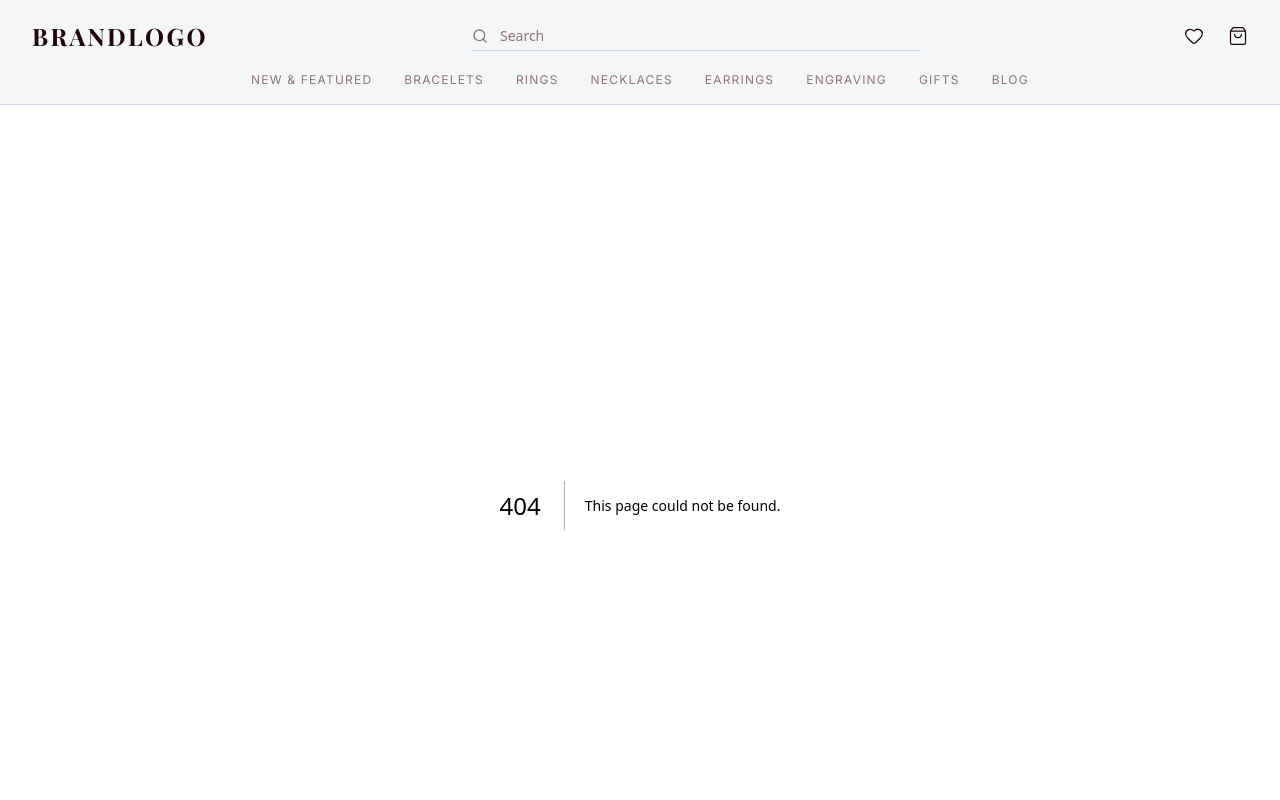
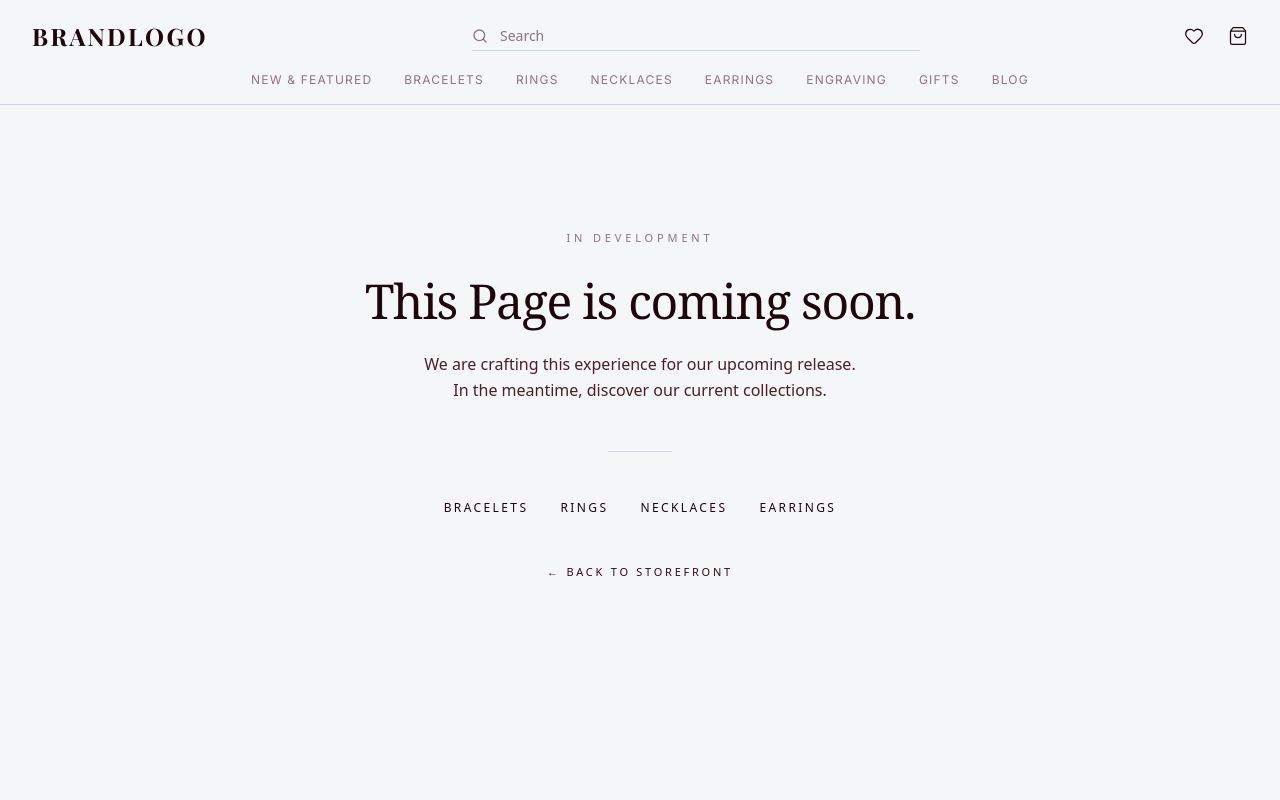
Before and after one commit to emmanagano/jewelry-ecommerce, a Next.js app: page /coming-soon in a window 1280 px wide. Before the commit this address had no page. Shown: the top 800 px of the page. Built offline with nearby package versions, Linux system fonts and the light colour scheme; a web font is replaced by a local one.

Commit message:
created a dynamic coming soon page

```diff
--- /dev/null
+++ b/app/coming-soon/page.tsx
@@ -0,0 +1,104 @@
+import { Suspense } from "react";
+import Link from "next/link";
+
+interface ComingSoonProps {
+	searchParams: Promise<{ feature?: string }>;
+}
+
+async function ComingSoonContent({ searchParams }: ComingSoonProps) {
+	const { feature } = await searchParams;
+
+	const featureTitle = feature
+		? feature
+				.split("-")
+				.map((word) => word.charAt(0).toUpperCase() + word.slice(1))
+				.join(" ")
+		: "This Page";
+
+	return (
+		<section className="max-w-4xl w-full mx-auto py-24 px-6 flex flex-col items-center text-center">
+			{/* Editorial Sub-tag */}
+			<span
+				className="text-[11px] tracking-[0.35em] uppercase font-medium mb-6"
+				style={{ color: "var(--text-muted)" }}
+			>
+				In Development
+			</span>
+
+			{/* 2. Headline with whitespace-nowrap and balanced font sizing */}
+			<h1
+				className="font-serif text-3xl sm:text-4xl md:text-5xl tracking-tight leading-tight mb-5 whitespace-nowrap"
+				style={{ color: "var(--text-headline)" }}
+			>
+				{featureTitle} is coming soon.
+			</h1>
+
+			{/* Balanced narrative text */}
+			<p
+				className="text-sm md:text-base leading-relaxed max-w-md mb-12 font-light"
+				style={{ color: "var(--text-body)" }}
+			>
+				We are crafting this experience for our upcoming release. In the
+				meantime, discover our current collections.
+			</p>
+
+			{/* Minimalist hairline divider */}
+			<div
+				className="w-16 h-[1px] mb-12"
+				style={{ backgroundColor: "var(--border-color)" }}
+			/>
+
+			{/* Understated inline typographic links */}
+			<div className="flex flex-wrap items-center justify-center gap-x-8 gap-y-4 text-xs tracking-[0.2em] uppercase font-medium mb-12">
+				{[
+					{ name: "Bracelets", href: "/category/bracelets" },
+					{ name: "Rings", href: "/category/rings" },
+					{ name: "Necklaces", href: "/category/necklaces" },
+					{ name: "Earrings", href: "/category/earrings" },
+				].map((cat) => (
+					<Link
+						key={cat.name}
+						href={cat.href}
+						className="transition-opacity duration-200 hover:opacity-60 underline-offset-8 hover:underline"
+						style={{ color: "var(--text-headline)" }}
+					>
+						{cat.name}
+					</Link>
+				))}
+			</div>
+
+			{/* Return home link */}
+			<Link
+				href="/"
+				className="text-[11px] tracking-[0.25em] uppercase transition-opacity duration-200 hover:opacity-70"
+				style={{ color: "var(--accent-blue)" }}
+			>
+				← Back to Storefront
+			</Link>
+		</section>
+	);
+}
+
+export default function ComingSoonPage({ searchParams }: ComingSoonProps) {
+	return (
+		<main
+			className="min-h-[75vh] flex items-center justify-center transition-colors duration-500"
+			style={{
+				backgroundColor: "var(--bg-base)",
+			}}
+		>
+			<Suspense
+				fallback={
+					<div
+						className="text-center py-24 text-xs tracking-widest uppercase"
+						style={{ color: "var(--text-muted)" }}
+					>
+						Loading...
+					</div>
+				}
+			>
+				<ComingSoonContent searchParams={searchParams} />
+			</Suspense>
+		</main>
+	);
+}
--- a/components/Navbar.tsx
+++ b/components/Navbar.tsx
@@ -7,15 +7,19 @@ import Link from "next/link";
 export default function Navbar() {
 	const [isOpen, setIsOpen] = useState(false);
 
-	const categories = [
-		"New & featured",
-		"Bracelets",
-		"Rings",
-		"Necklaces",
-		"Earrings",
-		"Engraving",
-		"Gifts",
-		"Blog",
+	// Explicitly assign the correct route to each link
+	const navItems = [
+		{
+			name: "New & featured",
+			href: "/coming-soon?feature=new-and-featured",
+		},
+		{ name: "Bracelets", href: "/category/bracelets" },
+		{ name: "Rings", href: "/category/rings" },
+		{ name: "Necklaces", href: "/category/necklaces" },
+		{ name: "Earrings", href: "/category/earrings" },
+		{ name: "Engraving", href: "/coming-soon?feature=engraving" },
+		{ name: "Gifts", href: "/coming-soon?feature=gifts" },
+		{ name: "Blog", href: "/coming-soon?feature=blog" },
 	];
 
 	return (
@@ -76,13 +80,13 @@ export default function Navbar() {
 			{/* --- DESKTOP CATEGORY NAVBAR (Hidden on mobile) --- */}
 			<nav className="hidden md:block w-full px-8 pb-4">
 				<ul className="flex items-center justify-center space-x-8 overflow-x-auto whitespace-nowrap text-xs uppercase tracking-widest font-secondary text-(--text-muted) hide-scrollbar">
-					{categories.map((category) => (
-						<li key={category}>
+					{navItems.map((item) => (
+						<li key={item.name}>
 							<Link
-								href={`/category/${category.toLowerCase().replace(/ /g, "-")}`}
+								href={item.href}
 								className="hover:text-(--text-headline) transition-colors"
 							>
-								{category}
+								{item.name}
 							</Link>
 						</li>
 					))}
@@ -135,14 +139,14 @@ export default function Navbar() {
 
 					{/* Category Links */}
 					<ul className="flex flex-col space-y-4 py-2">
-						{categories.map((category) => (
-							<li key={category}>
+						{navItems.map((item) => (
+							<li key={item.name}>
 								<Link
-									href={`/category/${category.toLowerCase().replace(/ /g, "-")}`}
+									href={item.href}
 									onClick={() => setIsOpen(false)}
 									className="block text-sm uppercase tracking-widest font-secondary text-(--text-headline) hover:text-(--accent-blue) transition-colors py-1"
 								>
-									{category}
+									{item.name}
 								</Link>
 							</li>
 						))}
```
